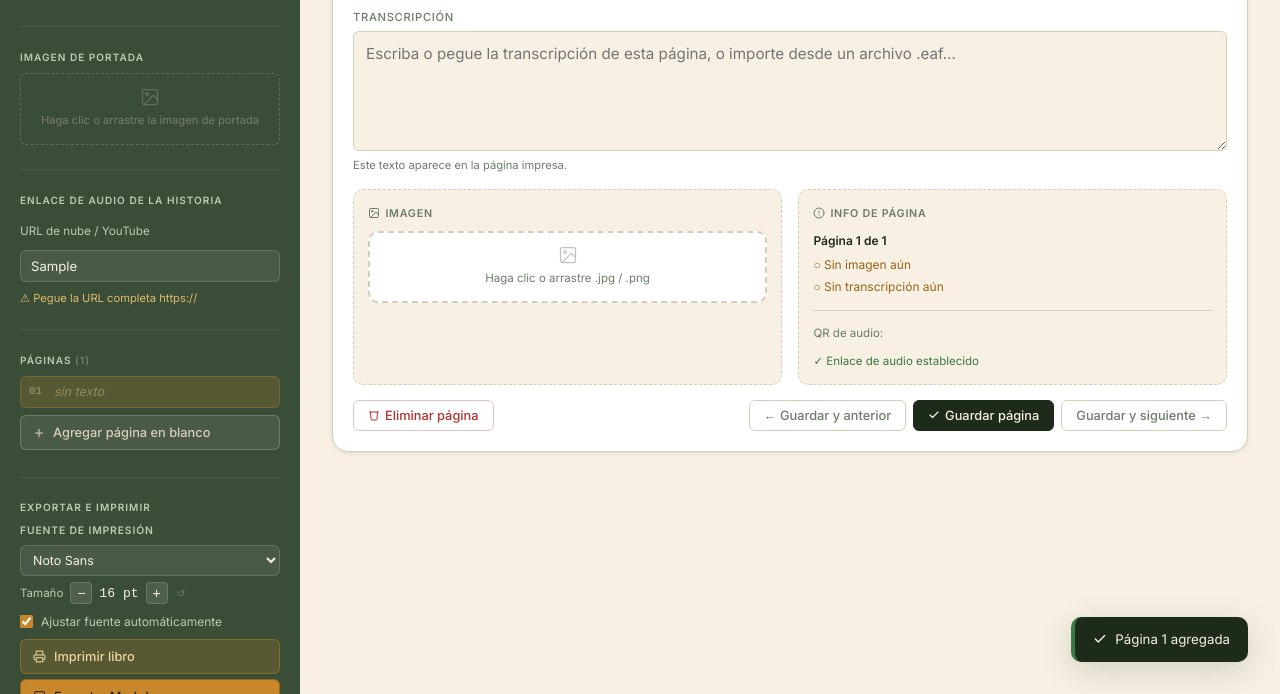
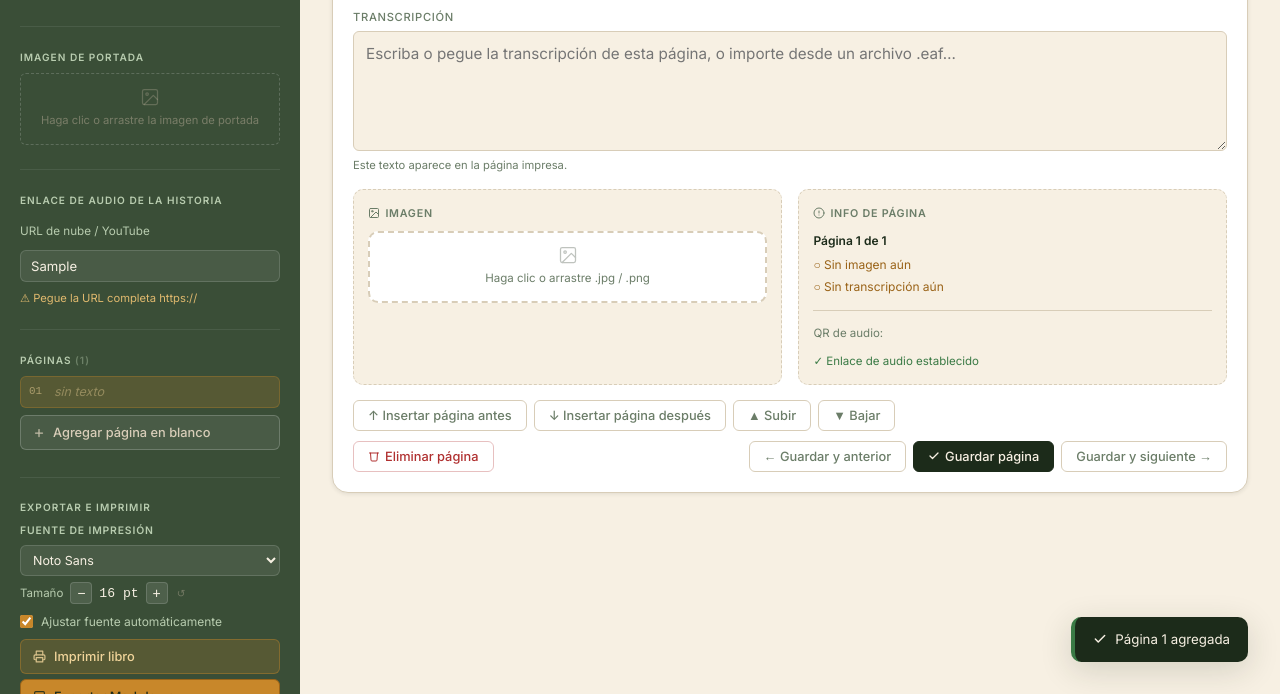
Before and after one commit to chrilro/Talking-Book-App, a plain HTML site: page Libro_Hablado.html in a window 1280 px wide. Both pictures are taken after typing "Sample", "Sample", "Sample", "Sample", "Sample", "Sample" into the empty fields and a click on the button "Agregar página en blanco". Shown: the part 416-1110 px from the top of the page. Drawn offline with Linux system fonts and the light colour scheme.

Commit message:
Page insertions
Added page insertions

```diff
--- a/Libro_Hablado.html
+++ b/Libro_Hablado.html
@@ -701,6 +701,13 @@ body{font-family:'Inter',sans-serif;background:var(--parchment);color:var(--ink)
           </div>
         </div>
 
+        <div style="display:flex;flex-wrap:wrap;gap:7px;margin-bottom:10px">
+          <button class="btn-act outline" onclick="insertPage(0)">↑ Insertar página antes</button>
+          <button class="btn-act outline" onclick="insertPage(1)">↓ Insertar página después</button>
+          <button class="btn-act outline" onclick="movePage(-1)" id="btn-move-up">▲ Subir</button>
+          <button class="btn-act outline" onclick="movePage(1)" id="btn-move-down">▼ Bajar</button>
+        </div>
+
         <div class="page-actions">
           <button class="btn-act danger" onclick="deletePage()">
             <svg width="12" height="12" viewBox="0 0 24 24" fill="none" stroke="currentColor" stroke-width="2" stroke-linecap="round" stroke-linejoin="round"><polyline points="3 6 5 6 21 6"/><path d="M19 6l-1 14a2 2 0 0 1-2 2H8a2 2 0 0 1-2-2L5 6"/></svg>
@@ -940,6 +947,27 @@ function addPage() {
   renderSidebar(); renderOverview(); updateStats();
   openEditor(currentIdx);
   showToast('Página ' + pages.length + ' agregada', 'ok');
+}
+function insertPage(offset) {
+  if (currentIdx === null) return;
+  saveCurrentIfOpen();
+  const at = currentIdx + offset;
+  pages.splice(at, 0, makePage());
+  currentIdx = at;
+  renderSidebar(); renderOverview(); updateStats();
+  openEditor(currentIdx);
+  showToast('Página en blanco insertada en la posición ' + (currentIdx+1), 'ok');
+}
+function movePage(dir) {
+  if (currentIdx === null) return;
+  const n = currentIdx + dir;
+  if (n < 0 || n >= pages.length) return;
+  saveCurrentIfOpen();
+  const tmp = pages[currentIdx]; pages[currentIdx] = pages[n]; pages[n] = tmp;
+  currentIdx = n;
+  renderSidebar(); renderOverview(); updateStats();
+  openEditor(currentIdx);
+  showToast('Página movida a la posición ' + (currentIdx+1), 'ok');
 }
 function deletePage() {
   if (currentIdx === null) return;
```
Also changed, not shown: Talking_Book.html (+28 -0 lines).
